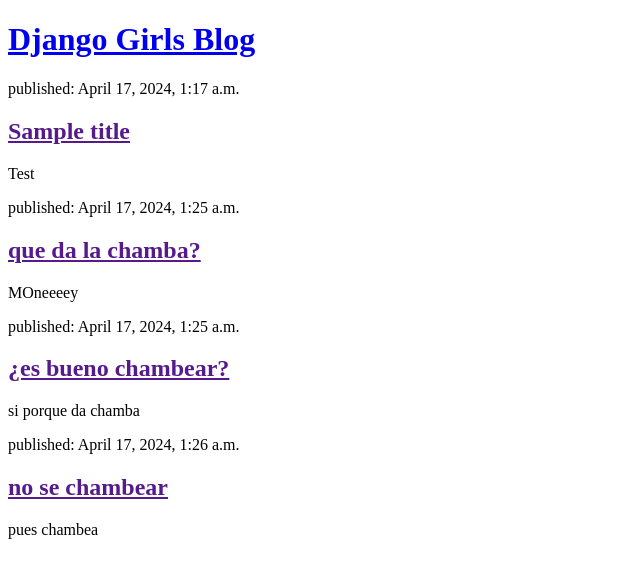
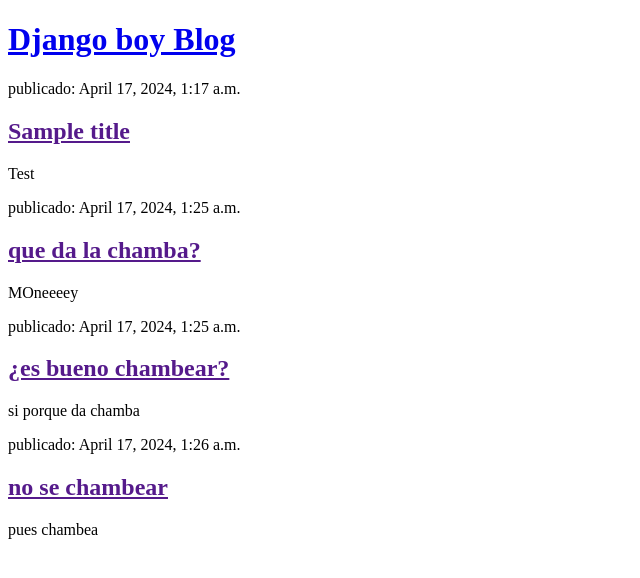
Before and after one commit to TojiChambeador/my-repository, a Django app: page / in a window 1280 px wide. Shown: the top 578 px of the page, without its empty margins (0-640 px from the left). Run offline with Django 3.2, Linux system fonts and the light colour scheme; data comes from the database, SQL or seed files in the repository.

Commit message:
se m html

```diff
--- a/blog/templates/blog/post_list.html
+++ b/blog/templates/blog/post_list.html
@@ -5,12 +5,12 @@
     </head>
     <body>
         <header>
-            <h1><a href="/">Django Girls Blog</a></h1>
+            <h1><a href="/">Django boy Blog</a></h1>
         </header>
 
         {% for post in posts %}
             <article>
-                <time>published: {{ post.published_date }}</time>
+                <time>publicado: {{ post.published_date }}</time>
                 <h2><a href="">{{ post.title }}</a></h2>
                 <p>{{ post.text|linebreaksbr }}</p>
             </article>
```
